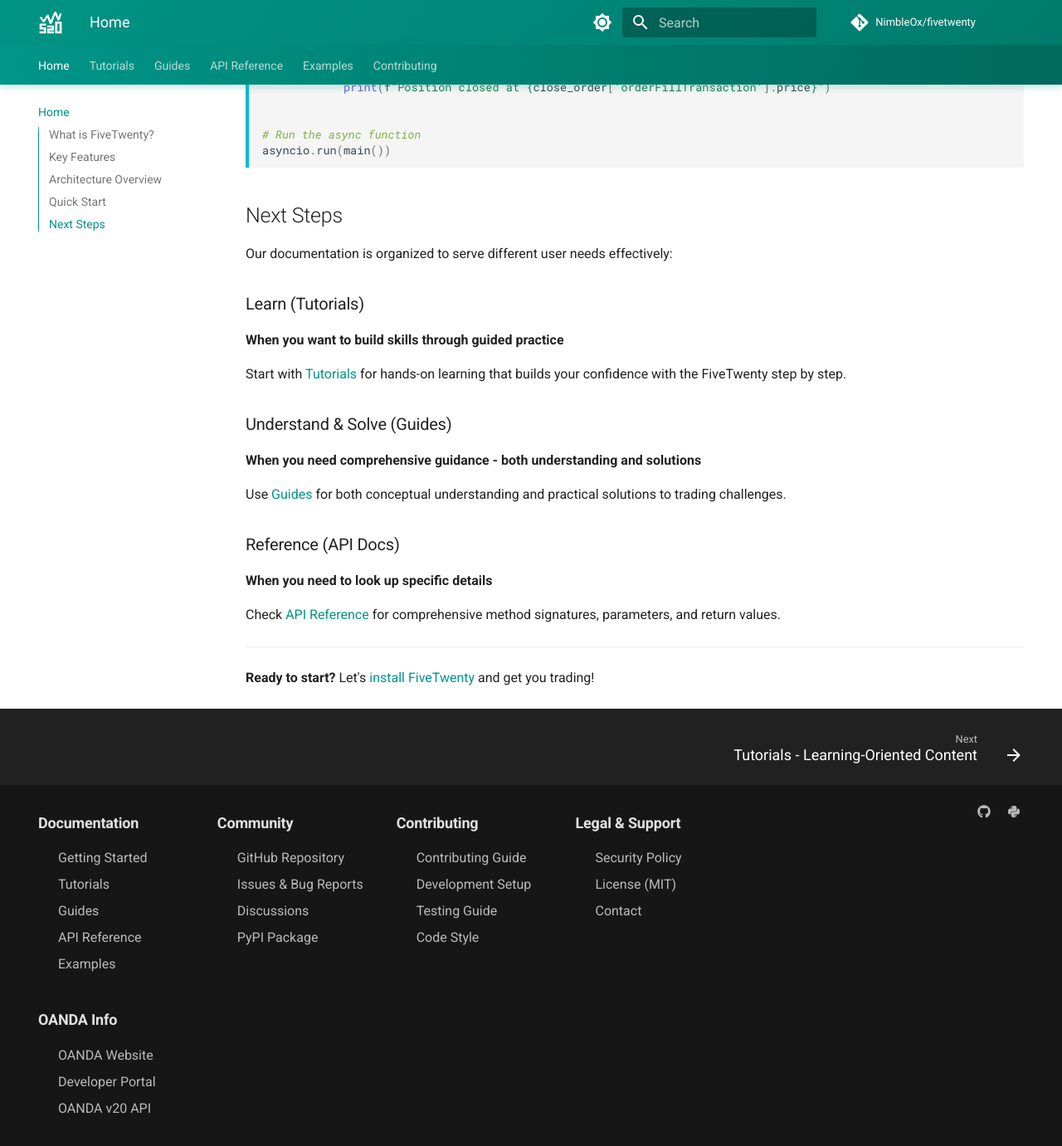
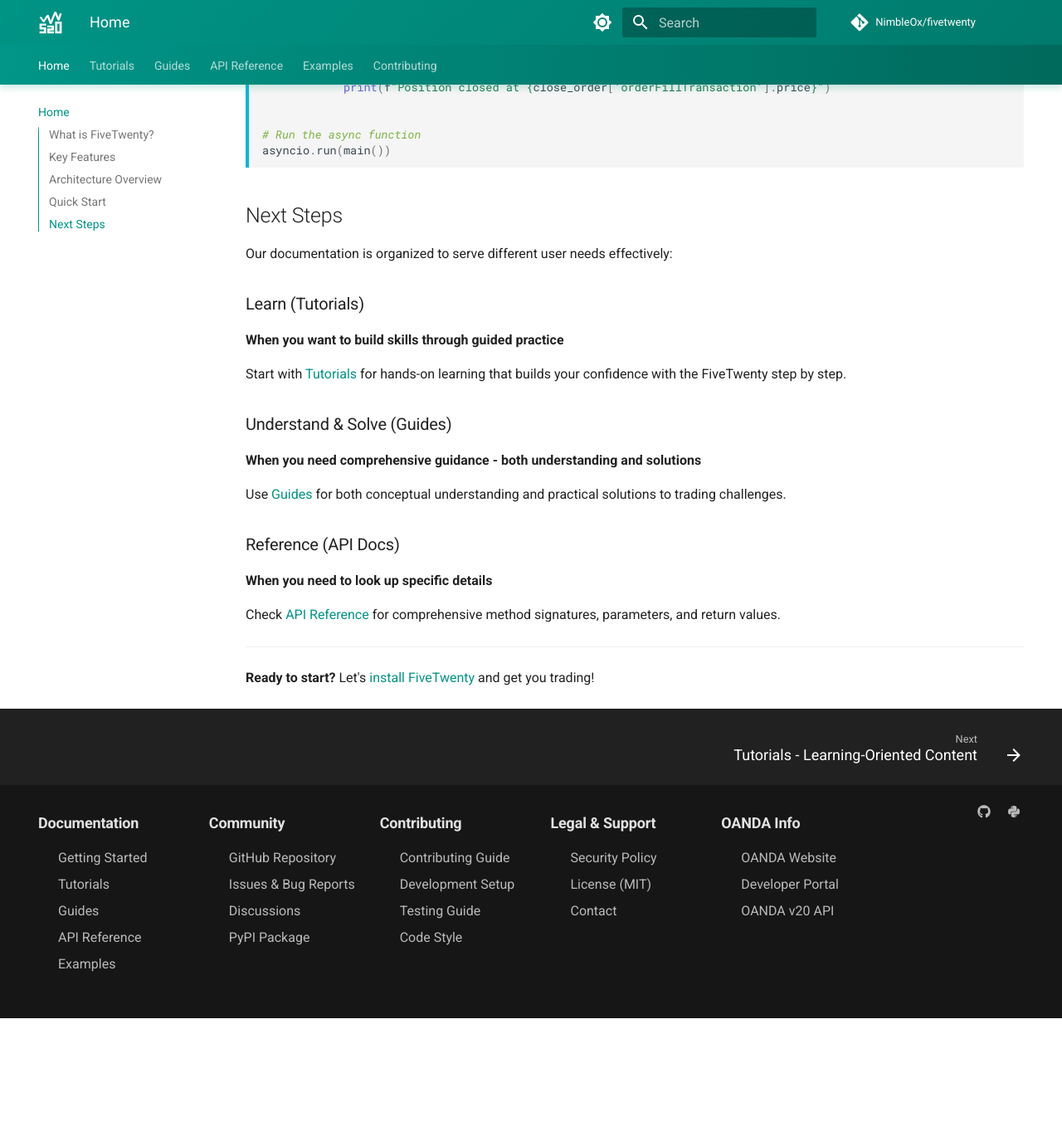
Before and after one commit to NimbleOx/fivetwenty, an MkDocs documentation site: the page built from docs/index.md, in a window 1280 px wide and 1400 px high, scrolled down 3602 px. Shown: the top 1381 px of the window at 83% size. Built offline with MkDocs 1.6.1 and Material for MkDocs 9.7.7, drawn with Linux system fonts in a browser that asks for light colours; comment, search, counter and statistics services are not loaded; after the commit the page ends 4829 px from its top, so only the background shows below that.

Commit message:
Update footer grid to support 5 columns

```diff
--- a/docs/assets/custom.css
+++ b/docs/assets/custom.css
@@ -69,8 +69,8 @@
 /* Multi-column footer styling */
 .footer-links {
   display: grid;
-  grid-template-columns: repeat(4, 1fr);
-  gap: 2rem;
+  grid-template-columns: repeat(5, 1fr);
+  gap: 1.5rem;
   margin-bottom: 1rem;
   padding: 1rem 0;
   width: 100%;
@@ -108,7 +108,7 @@
 /* Responsive adjustments */
 @media (max-width: 1024px) {
   .footer-links {
-    grid-template-columns: repeat(2, 1fr);
+    grid-template-columns: repeat(3, 1fr);
     gap: 1.5rem;
   }
 }
```
